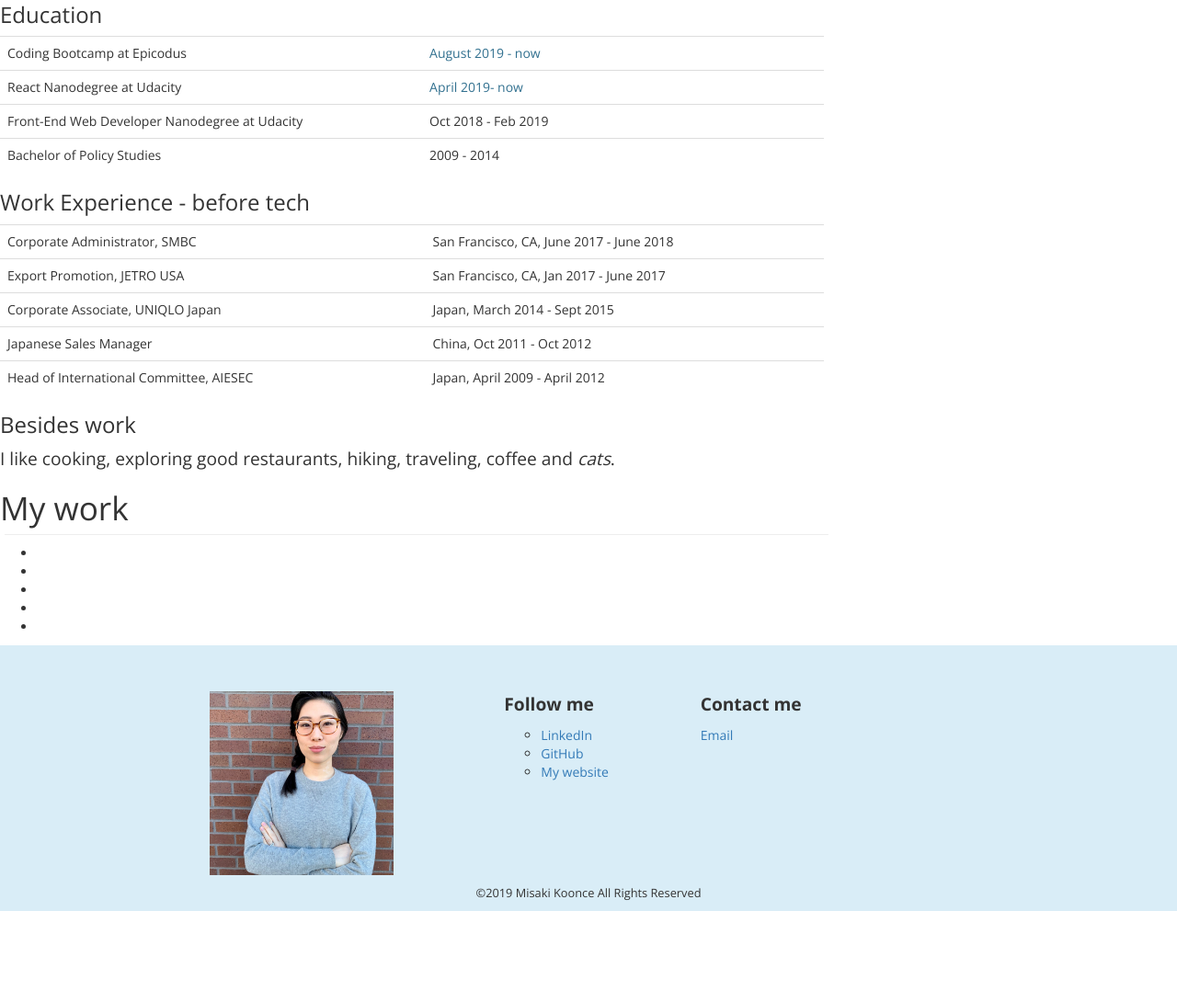
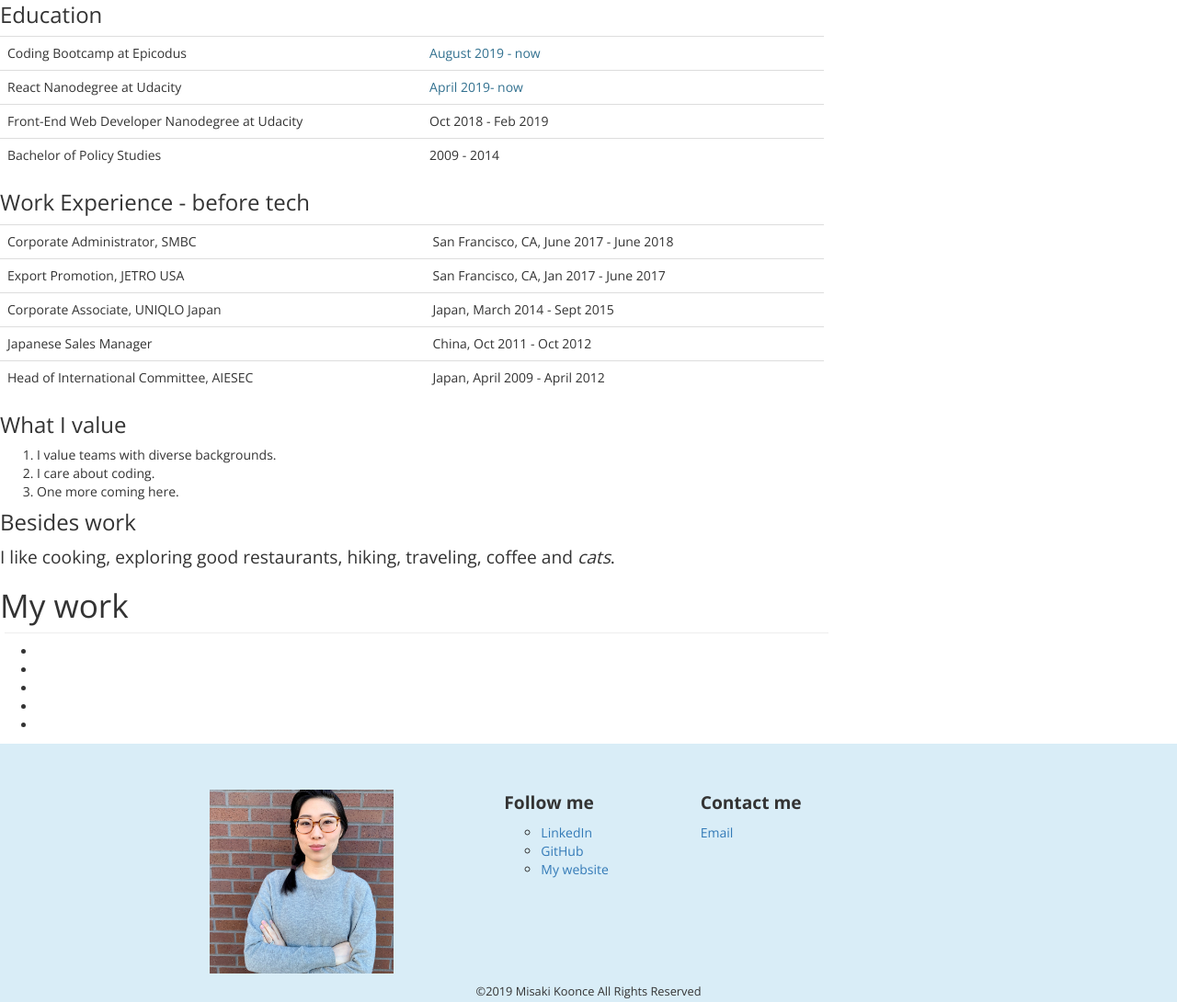
Before and after one commit to misakimichy/my-portfolio, a plain HTML site: page index.html in a window 1280 px wide. Shown: the part 761-1851 px from the top of the page at 92% size. Before the commit the page ends 1752 px from the top, so only its background shows below. Drawn offline with nearby package versions, Linux system fonts and the light colour scheme.

Commit message:
Feat: Replace div tag to section tag.

```diff
--- a/index.html
+++ b/index.html
@@ -30,11 +30,12 @@
       <h1>Hi, I'm Misaki.</h1>
       <p>I'm a Sotfware Engineer in training in Seattle, from Tokyo.</p>
     </header>
-    <div class="about-me" id="about-me">
+    <section class="about-me" id="about-me">
       <h2>About me</h2>
       <hr>
       <p>Please click <a href="ResumeMisakiKoonce.pdf">here</a> to see my resume.</p>
       <h3>My career</h3>
+      <section>
         <h4>Education</h4>
         <table class="table table-no-border">
           <tbody>
@@ -56,6 +57,8 @@
             </tr>
           </tbody>
         </table>
+      </section>
+      <section>
         <h4>Work Experience - before tech</h4>
         <table class="table table-no-border">
           <tbody>
@@ -81,10 +84,21 @@
             </tr>
           </tbody>
         </table>
+      </section>
+      <section>
+        <h4>What I value</h4>
+        <ol class="my-value">
+          <li>I value teams with diverse backgrounds.</li>
+          <li>I care about coding.</li>
+          <li>One more coming here.</li>
+        </ol>
+      </section>
+      <section>
         <h4>Besides work</h4>
         <p>I like cooking, exploring good restaurants, hiking, traveling, coffee and <em>cats</em>.</p>
+      </section>
     </div>
-    <div class="my-work" id="my-work">
+    <section class="my-work" id="my-work">
       <h2 id="#my-work">My work</h2>
       <hr>
       <!-- Todo: Use grid, show work name, screenshot and description in one card. Maybe with GitHub link -->
@@ -97,7 +111,7 @@
         <li></li>
         <li></li>
       </ul>
-    </div>
+    </section>
     <footer class="container bg-info" id="contact">
       <div class="row">
         <div class="col-lg-3 col-md-offset-2">
```
Lines whose indentation alone changed are shown as unchanged.
